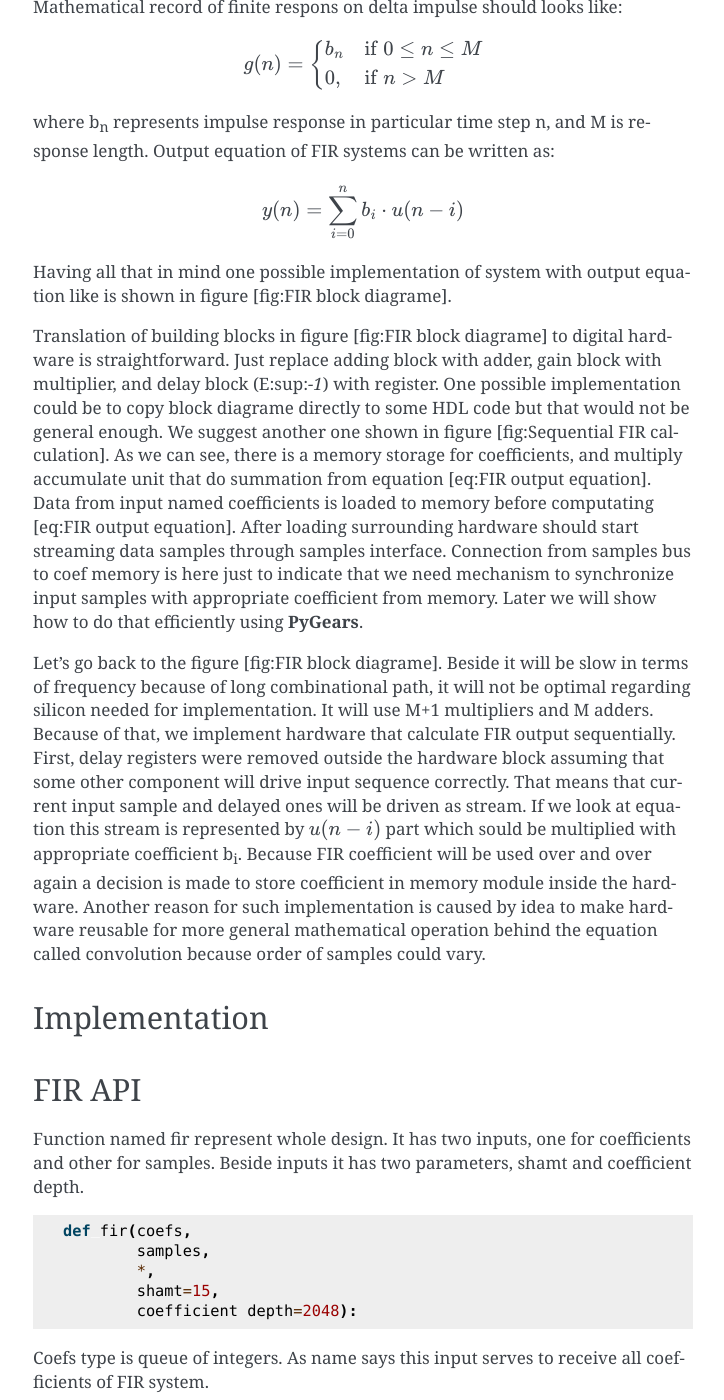
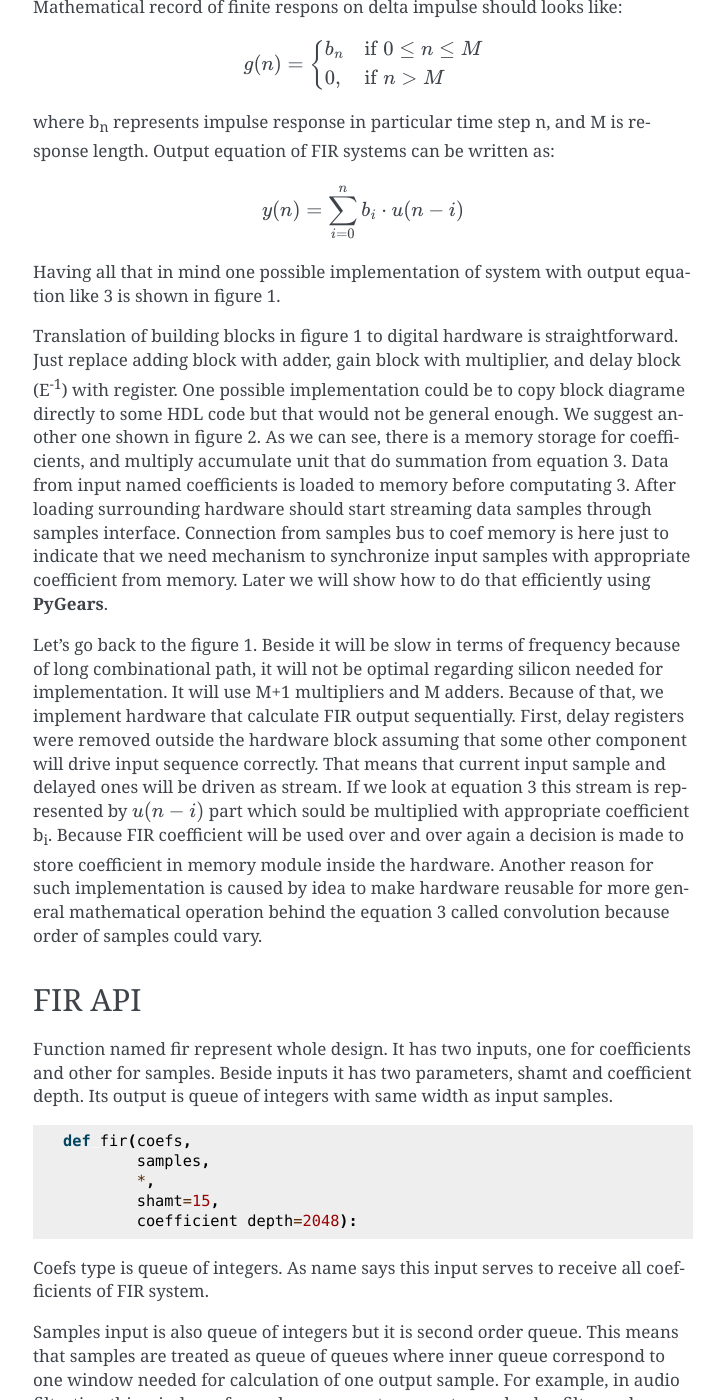
Before and after one commit to damjanrak/pg_dsp, a Sphinx documentation site: the page built from docs/pg_dsp/fir/fir.rst, in a window 1280 px wide and 1400 px high, scrolled down 430 px. Shown: the whole window, without its empty margins (387-1111 px from the left). Built offline with Sphinx 7.4.7, drawn with Linux system fonts in a browser that asks for light colours; formulas are drawn with MathJax 3.

Commit message:
latex reference removed because of pandoc, math extension added

```diff
--- a/docs/conf.py
+++ b/docs/conf.py
@@ -38,8 +38,7 @@ release = ''
 # Add any Sphinx extension module names here, as strings. They can be
 # extensions coming with Sphinx (named 'sphinx.ext.*') or your custom
 # ones.
-extensions = [
-]
+extensions = ['sphinx.ext.imgmath']
 
 # Add any paths that contain templates here, relative to this directory.
 templates_path = ['_templates']
--- a/docs/pg_dsp/fir/fir.rst
+++ b/docs/pg_dsp/fir/fir.rst
@@ -48,49 +48,45 @@ as:
    y(n) = \sum_{i=0}^{n}{b_{i} \cdot u(n-i)}
 
 Having all that in mind one possible implementation of system with
-output equation like is shown in figure [fig:FIR block diagrame].
+output equation like 3 is shown in figure 1.
 
-Translation of building blocks in figure [fig:FIR block diagrame] to
-digital hardware is straightforward. Just replace adding block with
-adder, gain block with multiplier, and delay block (E:sup:`-1`) with
-register. One possible implementation could be to copy block diagrame
-directly to some HDL code but that would not be general enough. We
-suggest another one shown in figure [fig:Sequential FIR calculation]. As
-we can see, there is a memory storage for coefficients, and multiply
-accumulate unit that do summation from equation [eq:FIR output
-equation]. Data from input named coefficients is loaded to memory before
-computating [eq:FIR output equation]. After loading surrounding hardware
-should start streaming data samples through samples interface.
-Connection from samples bus to coef memory is here just to indicate that
-we need mechanism to synchronize input samples with appropriate
-coefficient from memory. Later we will show how to do that efficiently
-using **PyGears**.
+Translation of building blocks in figure 1 to digital hardware is
+straightforward. Just replace adding block with adder, gain block with
+multiplier, and delay block (E\ :sup:`-1`) with register. One possible
+implementation could be to copy block diagrame directly to some HDL code
+but that would not be general enough. We suggest another one shown in
+figure 2. As we can see, there is a memory storage for coefficients, and
+multiply accumulate unit that do summation from equation 3. Data from
+input named coefficients is loaded to memory before computating 3. After
+loading surrounding hardware should start streaming data samples through
+samples interface. Connection from samples bus to coef memory is here
+just to indicate that we need mechanism to synchronize input samples
+with appropriate coefficient from memory. Later we will show how to do
+that efficiently using **PyGears**.
 
-Let’s go back to the figure [fig:FIR block diagrame]. Beside it will be
-slow in terms of frequency because of long combinational path, it will
-not be optimal regarding silicon needed for implementation. It will use
-M+1 multipliers and M adders. Because of that, we implement hardware
-that calculate FIR output sequentially. First, delay registers were
-removed outside the hardware block assuming that some other component
-will drive input sequence correctly. That means that current input
-sample and delayed ones will be driven as stream. If we look at equation
-this stream is represented by :math:`u(n-i)` part which sould be
-multiplied with appropriate coefficient b\ :sub:`i`. Because FIR
-coefficient will be used over and over again a decision is made to store
-coefficient in memory module inside the hardware. Another reason for
-such implementation is caused by idea to make hardware reusable for more
-general mathematical operation behind the equation called convolution
+Let’s go back to the figure 1. Beside it will be slow in terms of
+frequency because of long combinational path, it will not be optimal
+regarding silicon needed for implementation. It will use M+1 multipliers
+and M adders. Because of that, we implement hardware that calculate FIR
+output sequentially. First, delay registers were removed outside the
+hardware block assuming that some other component will drive input
+sequence correctly. That means that current input sample and delayed
+ones will be driven as stream. If we look at equation 3 this stream is
+represented by :math:`u(n-i)` part which sould be multiplied with
+appropriate coefficient b\ :sub:`i`. Because FIR coefficient will be
+used over and over again a decision is made to store coefficient in
+memory module inside the hardware. Another reason for such
+implementation is caused by idea to make hardware reusable for more
+general mathematical operation behind the equation 3 called convolution
 because order of samples could vary.
-
-Implementation
---------------
 
 FIR API
 -------
 
 Function named fir represent whole design. It has two inputs, one for
 coefficients and other for samples. Beside inputs it has two parameters,
-shamt and coefficient depth.
+shamt and coefficient depth. Its output is queue of integers with same
+width as input samples.
 
 .. code:: python
 
```
Also changed, not shown: 1 other file.
